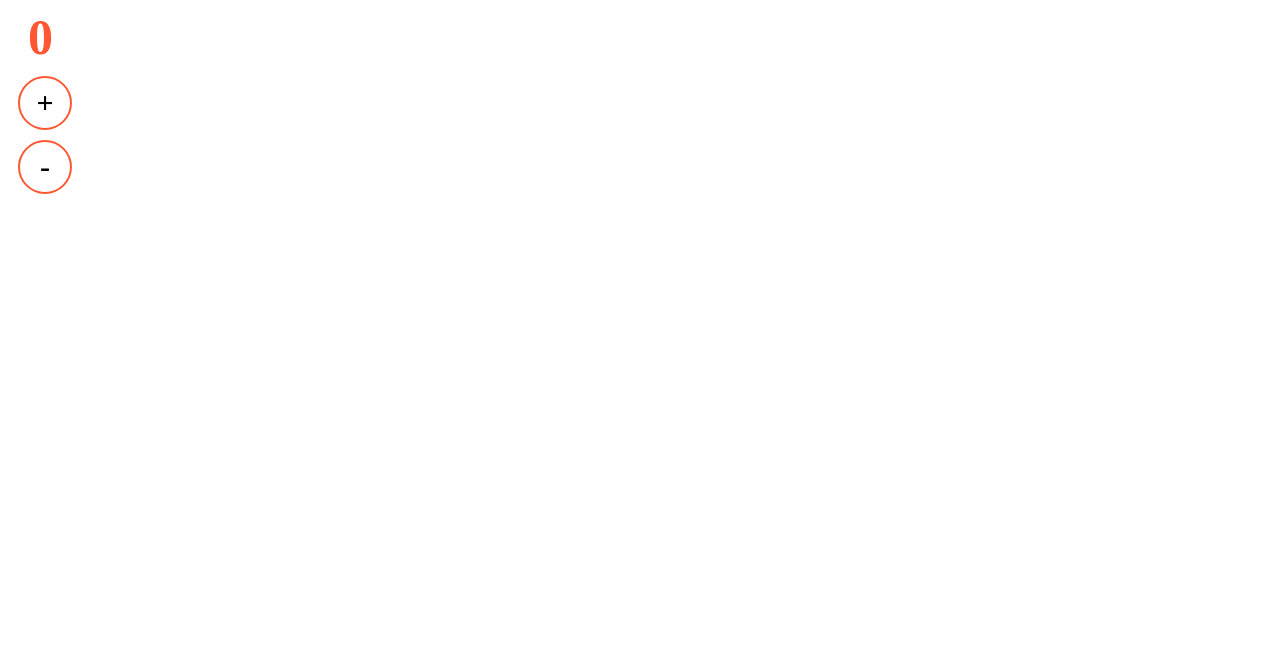
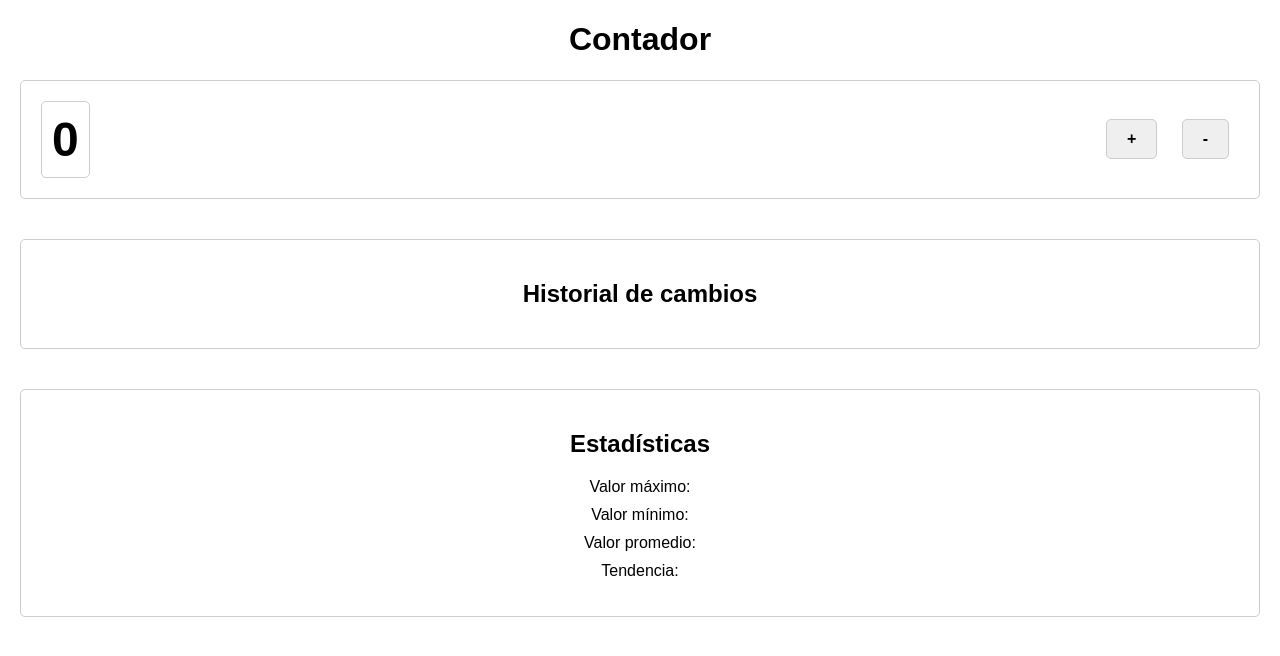
Before and after one commit to xNekom/Proyectos, a plain HTML site: page Web/Contador/index.html in a window 1280 px wide. Drawn offline with Linux system fonts and the light colour scheme.

Commit message:
Añadiendo contenido y funcionalidades

```diff
--- a/Web/Contador/index.html
+++ b/Web/Contador/index.html
@@ -1,11 +1,33 @@
-<html>
+<!DOCTYPE html>
+<html lang="es">
 <head>
-  <link rel="stylesheet" href="/Contador/style.css">
+  <meta charset="UTF-8">
+  <meta name="viewport" content="width=device-width, initial-scale=1.0">
+  <title>Contador con historial y estadísticas</title>
+  <link rel="stylesheet" href="style.css">
 </head>
 <body>
-  <span id="contador">0</span>
-  <div id="boton-sumar" onclick="sumar()">+</div>
-  <div id="boton-restar" onclick="restar()">-</div>
-  <script src="/Contador/script.js"></script>
+  <h1>Contador</h1>
+  <div id="contador-container">
+    <span id="contador">0</span>
+    <div id="botones">
+      <button id="boton-sumar" onclick="sumar()">+</button>
+      <button id="boton-restar" onclick="restar()">-</button>
+    </div>
+  </div>
+  <div id="historial">
+    <h2>Historial de cambios</h2>
+    <ul id="lista-historial"></ul>
+  </div>
+  <div id="estadisticas">
+    <h2>Estadísticas</h2>
+    <ul>
+      <li>Valor máximo: <span id="maximo"></span></li>
+      <li>Valor mínimo: <span id="minimo"></span></li>
+      <li>Valor promedio: <span id="promedio"></span></li>
+      <li>Tendencia: <span id="tendencia"></span></li>
+    </ul>
+  </div>
+  <script src="script.js"></script>
 </body>
 </html>
--- a/Web/Contador/script.js
+++ b/Web/Contador/script.js
@@ -1,27 +1,57 @@
-var contador = document.getElementById("contador");
+const contador = document.getElementById("contador");
+const listaHistorial = document.getElementById("lista-historial");
+const maximo = document.getElementById("maximo");
+const minimo = document.getElementById("minimo");
+const promedio = document.getElementById("promedio");
+const tendencia = document.getElementById("tendencia");
 
-var valor = 0;
+let historial = [];
+let valorMaximo = 0;
+let valorMinimo = 0;
+let valorPromedio = 0;
 
 function sumar() {
-  valor++;
-  contador.innerHTML = valor;
-  cambiarColor();
+  let valorActual = parseInt(contador.textContent);
+  valorActual++;
+  contador.textContent = valorActual;
+  actualizarEstadisticas();
+  agregarHistorial("suma");
 }
 
 function restar() {
-  valor--;
-  contador.innerHTML = valor;
-  cambiarColor();
+  let valorActual = parseInt(contador.textContent);
+  valorActual--;
+  contador.textContent = valorActual;
+  actualizarEstadisticas();
+  agregarHistorial("resta");
+  contador.textContent = valorActual;
 }
 
-function cambiarColor() {
-  if (valor > 0) {
-    contador.style.color = "green";
+function actualizarEstadisticas() {
+  let suma = 0;
+  let cantidad = historial.length;
+  valorMaximo = Math.max(...historial);
+  valorMinimo = Math.min(...historial);
+  for (let i = 0; i < cantidad; i++) {
+    suma += historial[i];
   }
-  else if (valor < 0) {
-    contador.style.color = "red";
-  }
-  else {
-    contador.style.color = "black";
+  valorPromedio = suma / cantidad;
+  maximo.textContent = valorMaximo;
+  minimo.textContent = valorMinimo;
+  promedio.textContent = valorPromedio.toFixed(2);
+  if (historial[cantidad - 1] > historial[cantidad - 2]) {
+    tendencia.textContent = "↑";
+  } else if (historial[cantidad - 1] < historial[cantidad - 2]) {
+    tendencia.textContent = "↓";
+  } else {
+    tendencia.textContent = "→";
   }
 }
+
+function agregarHistorial(tipo) {
+  let valorActual = parseInt(contador.textContent);
+  historial.push(valorActual);
+  let item = document.createElement("li");
+  item.textContent = tipo + ": " + valorActual;
+  listaHistorial.appendChild(item);
+}
--- a/Web/Contador/style.css
+++ b/Web/Contador/style.css
@@ -1,27 +1,77 @@
-#contador {
-  font-size: 50px;
-  font-weight: bold;
+body {
+  font-family: sans-serif;
   margin: 20px;
-  color: #FF5733;
   text-align: center;
 }
 
-#boton-sumar, #boton-restar {
-  width: 50px;
-  height: 50px;
-  border: 2px solid #FF5733;
-  border-radius: 50%;
-  font-size: 30px;
-  font-weight: bold;
-  text-align: center;
-  line-height: 50px;
-  margin: 10px;
-  cursor: pointer;
-  background-color: #FFF;
-  transition: background-color 0.3s ease;
+#contador-container {
+  display: flex;
+  justify-content: space-between;
+  align-items: center;
+  margin: 20px auto;
+  padding: 20px;
+  border: 1px solid #ccc;
+  border-radius: 5px;
 }
 
-#boton-sumar:hover, #boton-restar:hover {
-  background-color: #FF5733;
-  color: #FFF;
+#contador {
+  font-size: 48px;
+  font-weight: bold;
+  margin: 0;
+  padding: 10px;
+  border: 1px solid #ccc;
+  border-radius: 5px;
 }
+
+#botones {
+  margin-left: 20px;
+}
+
+button {
+  margin: 10px;
+  padding: 10px 20px;
+  font-size: 16px;
+  font-weight: bold;
+  border: 1px solid #ccc;
+  border-radius: 5px;
+  cursor: pointer;
+}
+
+button:hover {
+  background-color: #ddd;
+}
+
+#historial {
+  margin-top: 40px;
+  padding: 20px;
+  border: 1px solid #ccc;
+  border-radius: 5px;
+}
+
+#lista-historial {
+  list-style: none;
+  padding: 0;
+}
+
+#lista-historial li {
+  margin-bottom: 10px;
+  padding: 5px;
+  border: 1px solid #ddd;
+  border-radius: 5px;
+}
+
+#estadisticas {
+  margin-top: 40px;
+  padding: 20px;
+  border: 1px solid #ccc;
+  border-radius: 5px;
+}
+
+#estadisticas ul {
+  list-style: none;
+  padding: 0;
+}
+
+#estadisticas li {
+  margin-bottom: 10px;
+}
```
